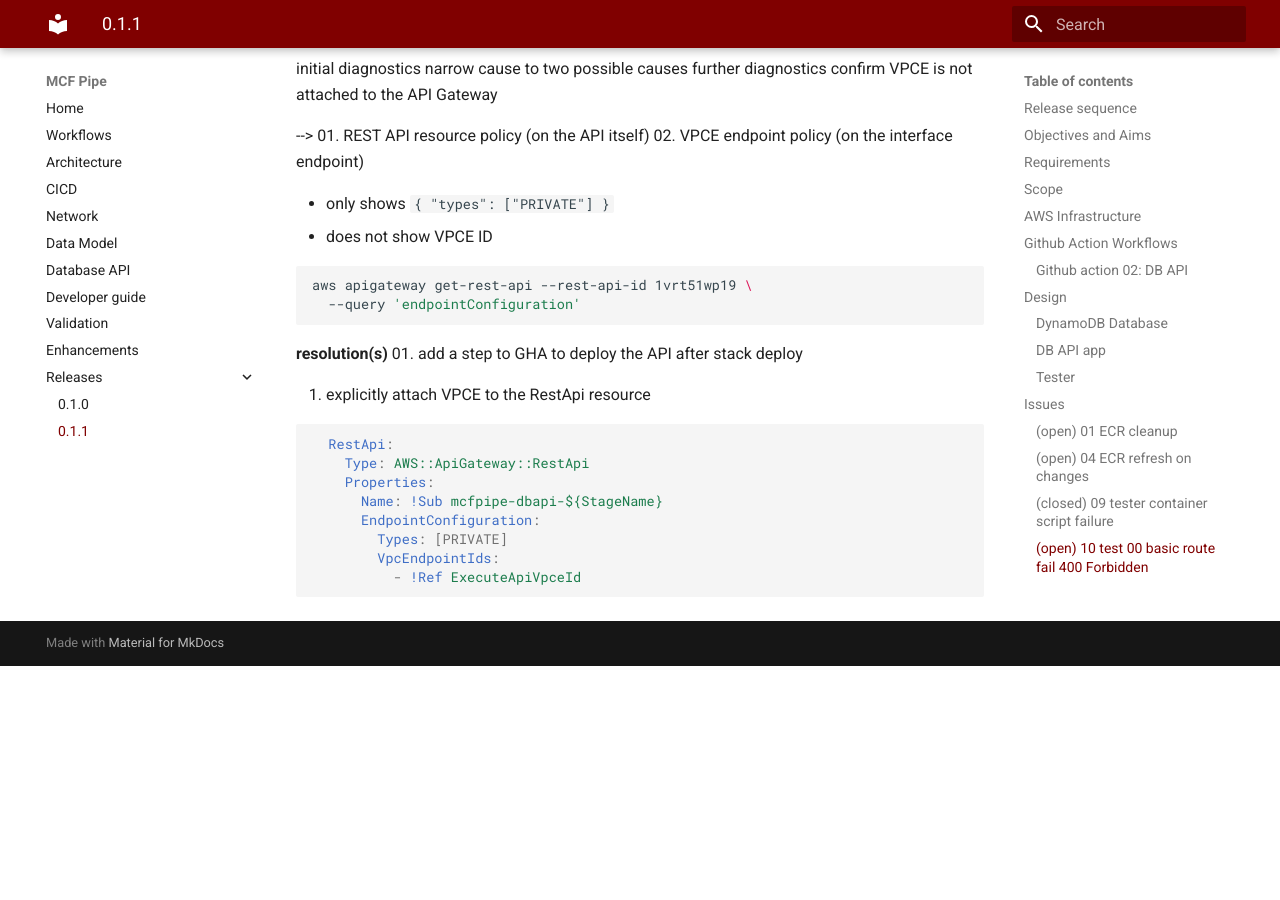
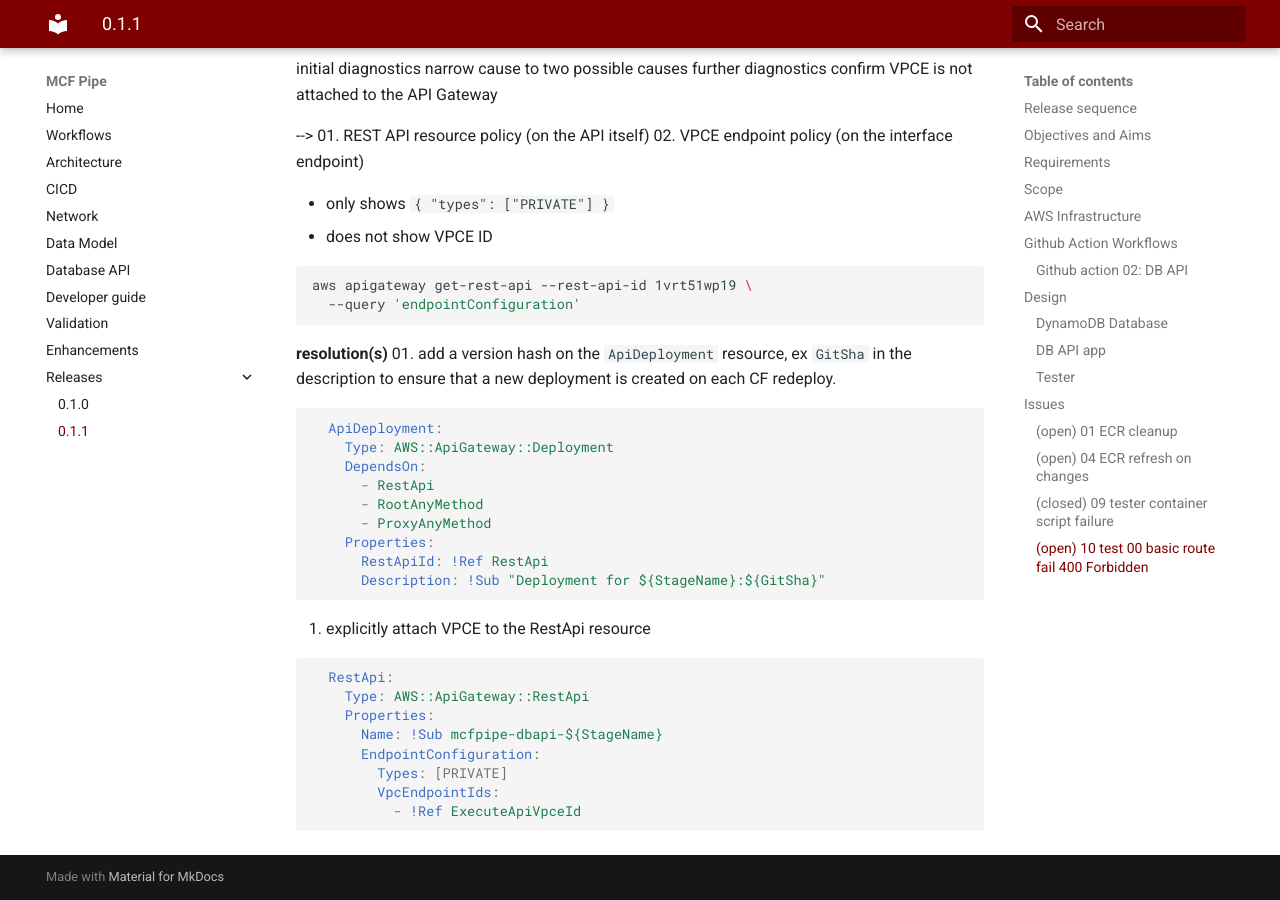
Before and after one commit to yayfalafels/mcfpipe, an MkDocs documentation site: the page built from docs/releases/011_dbapi.md, in a window 1280 px wide and 900 px high, scrolled down 10326 px. Built offline with MkDocs 1.6.1 and Material for MkDocs 9.7.7, drawn with Linux system fonts in a browser that asks for light colours; before the commit the page ends 10992 px from its top, so only the background shows below that.

````diff
--- a/docs/releases/011_dbapi.md
+++ b/docs/releases/011_dbapi.md
@@ -386,7 +386,21 @@
 ```
 
 __resolution(s)__
-01.  add a step to GHA to deploy the API after stack deploy
+01.  add a version hash  on the `ApiDeployment` resource, ex `GitSha` in the description
+  to ensure that a new deployment is created on each CF redeploy.
+
+```yaml
+  ApiDeployment:
+    Type: AWS::ApiGateway::Deployment
+    DependsOn:
+      - RestApi
+      - RootAnyMethod
+      - ProxyAnyMethod
+    Properties:
+      RestApiId: !Ref RestApi
+      Description: !Sub "Deployment for ${StageName}:${GitSha}"
+
+```
 
 02. explicitly attach VPCE to the RestApi resource
 
````
Also changed, not shown: 1 other file.
